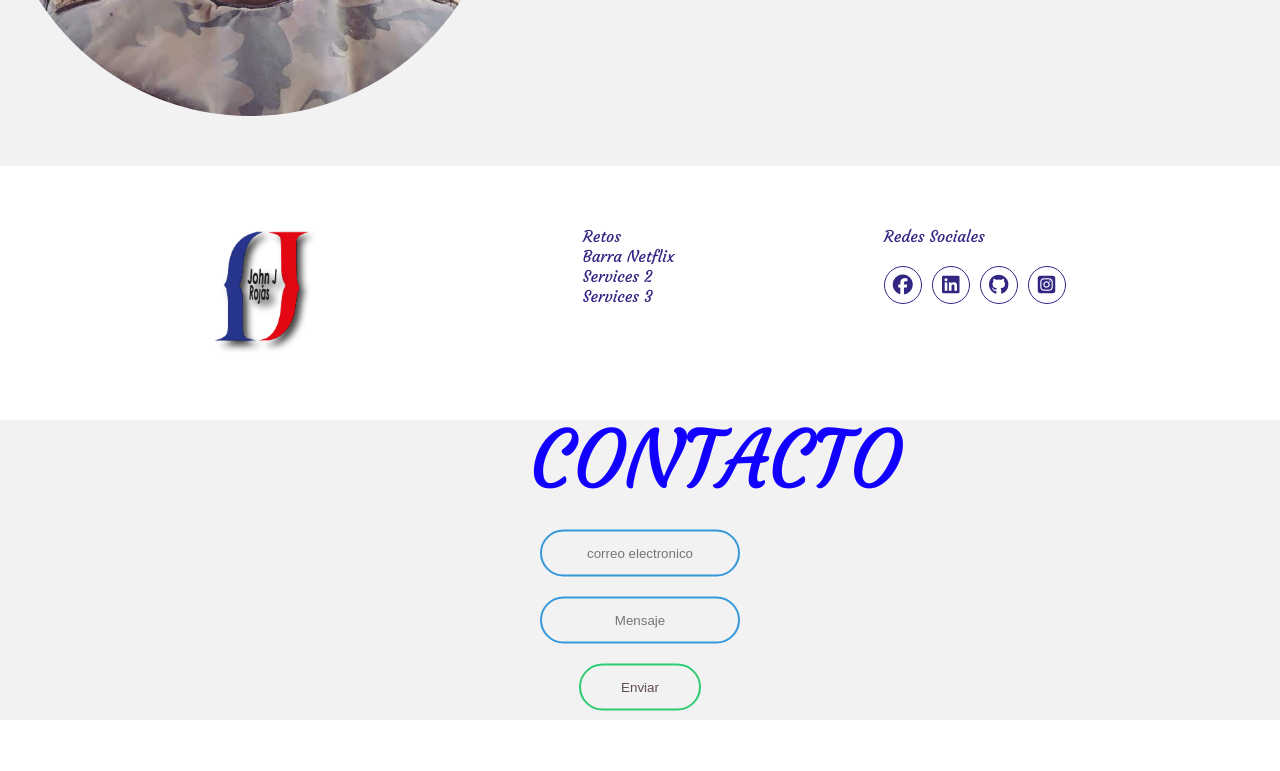
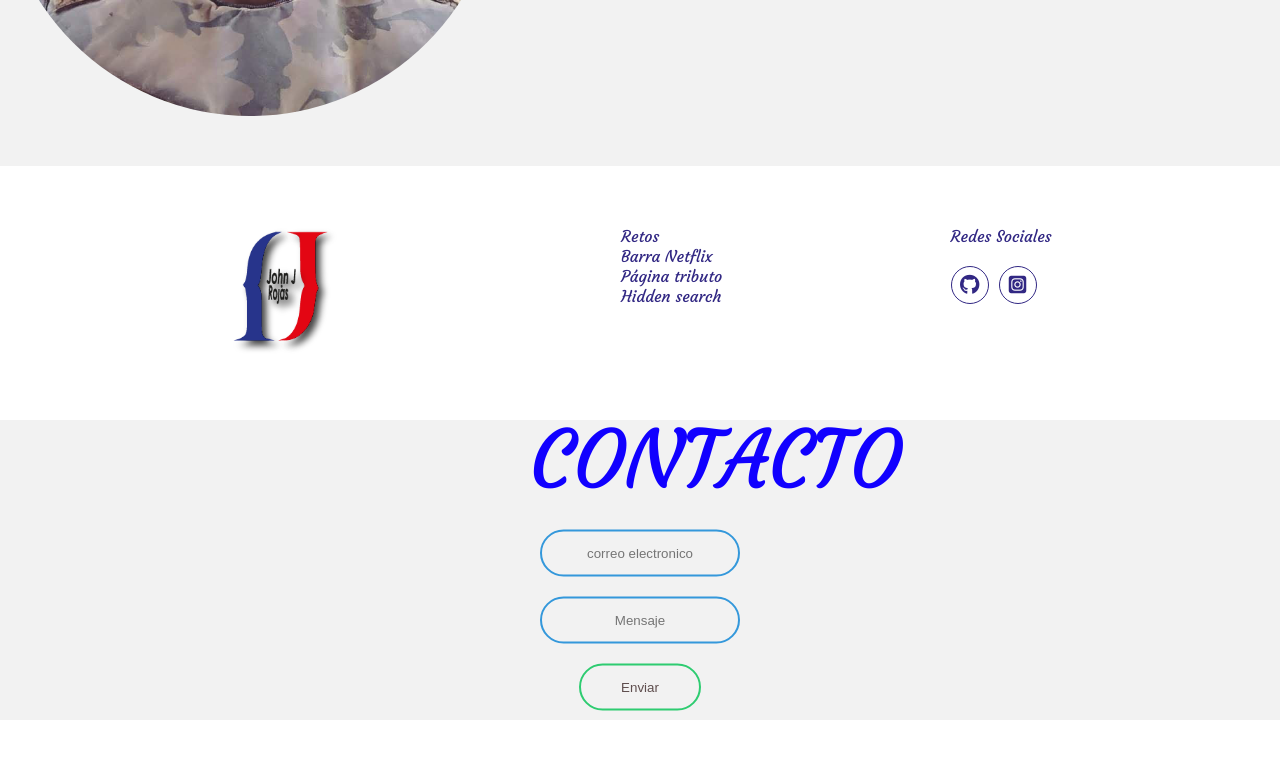
Before and after one commit to JohnRojas0628/JohnRojas0628.github.io, a plain HTML site: page index.html in a window 1280 px wide. Shown: the part 3042-3813 px from the top of the page. Drawn offline with Linux system fonts and the light colour scheme.

Commit message:
portafolio personal

```diff
--- a/index.html
+++ b/index.html
@@ -144,17 +144,14 @@
     <div class="partFooter">
         <h4>Retos</h4>
         <a href="#">Barra Netflix</a>
-        <a href="#">Services 2</a>
-        <a href="#">Services 3</a>
+        <a href="#">Página tributo</a>
+        <a href="#">Hidden search</a>
     </div>
     <div class="partFooter">
         <h4>Redes Sociales</h4>
         <div class="social-media">
-            <i class="fab fa-facebook"></i>
-            <i class="fab fa-linkedin"></i>
             <i class="fab fa-github"></i>
             <i class="fab fa-instagram-square"></i>
-        </div>
     </div>
 </footer>
 
```
